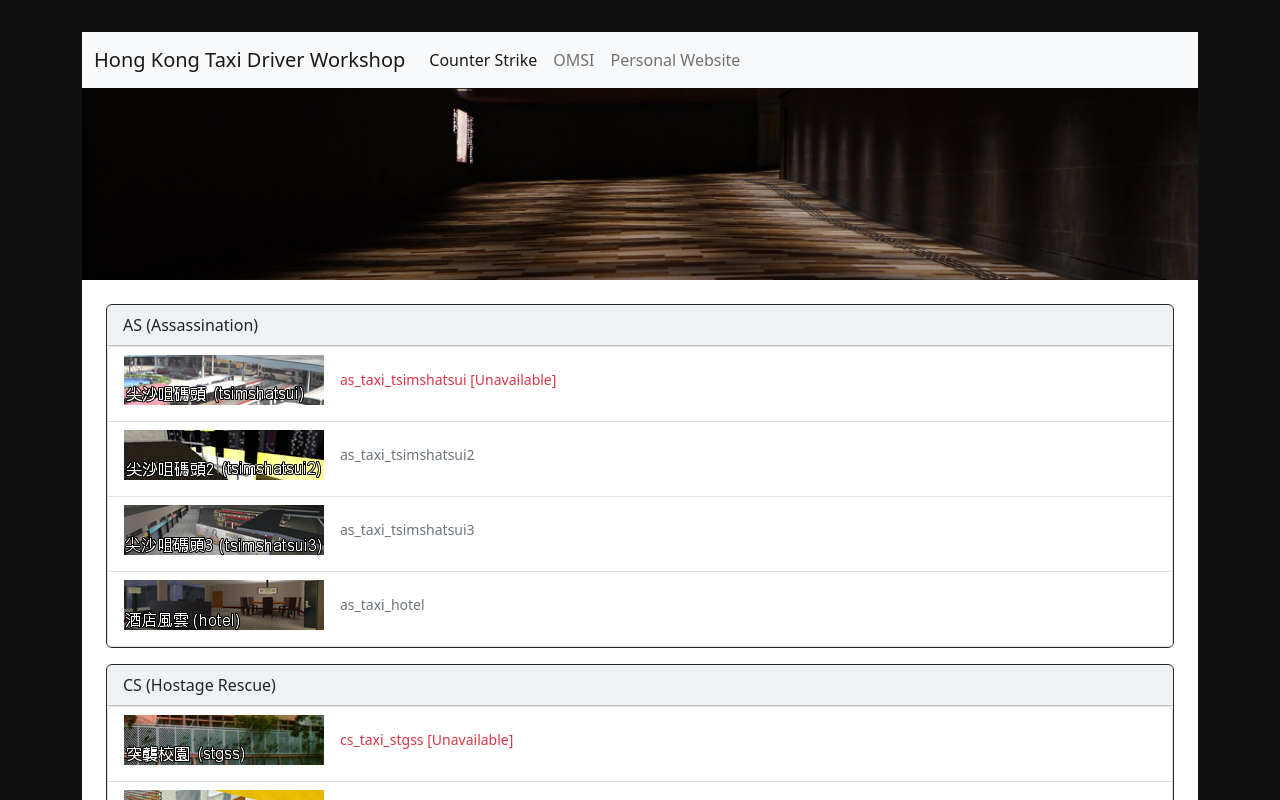
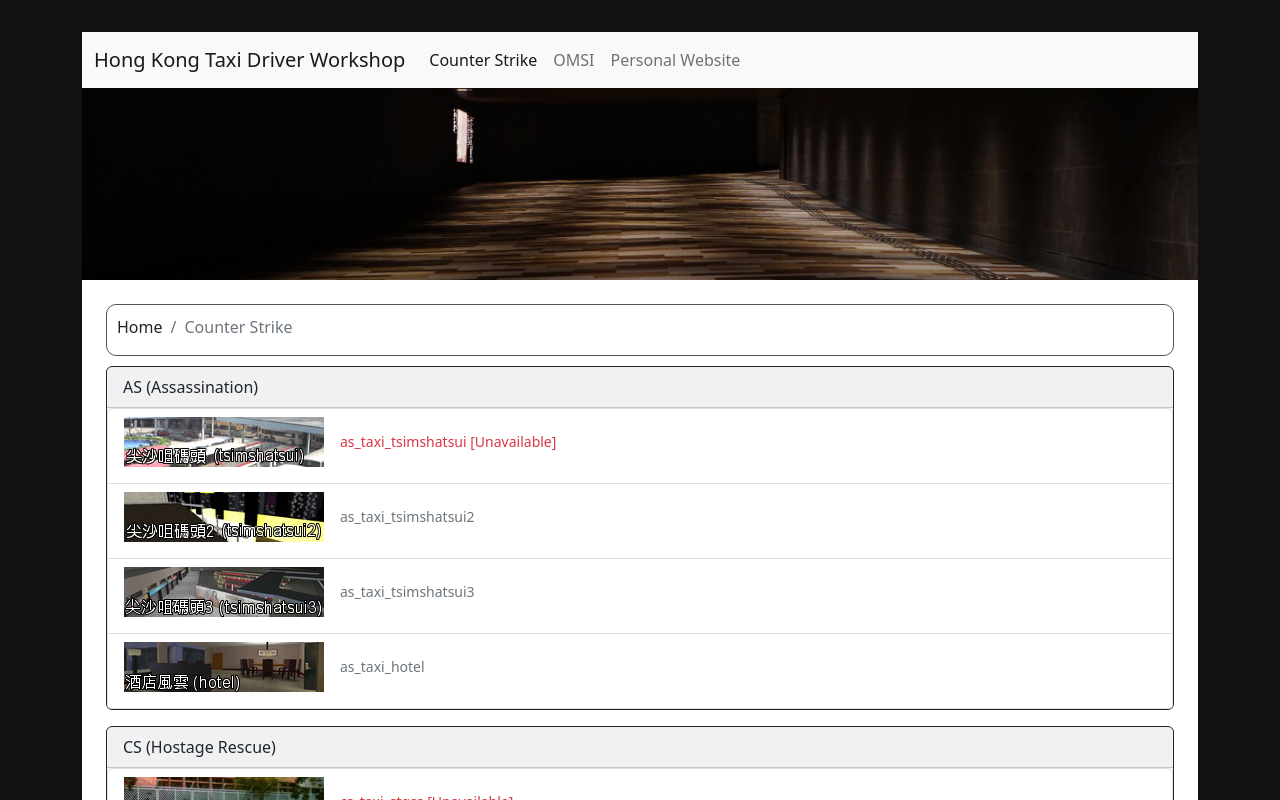
Before and after one commit to taxidriverhk/taxidriverhk-nextjs, a Next.js app: page /csmaps in a window 1280 px wide. Shown: the top 800 px of the page. Built offline with nearby package versions, Linux system fonts and the light colour scheme.

Commit message:
Defined breadcrumb component for use in the pages

```diff
--- /dev/null
+++ b/components/Breadcrumb.tsx
@@ -0,0 +1,72 @@
+import type { ReactNode } from "react";
+import BootstrapBreadcrumb from "react-bootstrap/Breadcrumb";
+
+import styles from "components/styles/Breadcrumb.module.css";
+
+type PropType = {
+  path: string;
+};
+
+type PathTitle = {
+  children?: Array<PathTitle>;
+  prefix: string;
+  title: string;
+};
+
+const PATH_TITLES = {
+  prefix: "",
+  title: "Home",
+  children: [
+    {
+      prefix: "/csmaps",
+      title: "Counter Strike",
+      children: [{ prefix: "/maps", title: "Map Details" }],
+    },
+    {
+      prefix: "/others",
+      title: "Personal Website",
+      children: [
+        { prefix: "/pages", title: "Pages" },
+        { prefix: "/books", title: "Books" },
+      ],
+    },
+  ],
+};
+
+function pathPrefixMatches(path: string, prefix: string): boolean {
+  // Allow trailing slash and other subpaths
+  return new RegExp(`${prefix}\/*.?`, "i").test(path);
+}
+
+function renderBreadcrumbItems(
+  path: string,
+  { children = [], prefix, title }: PathTitle
+): ReactNode {
+  return (
+    <>
+      {pathPrefixMatches(path, prefix) && (
+        <BootstrapBreadcrumb.Item
+          active={prefix === path || children.length === 0}
+          href={prefix.length > 0 ? prefix : "/"}
+          key={prefix}
+        >
+          {title}
+        </BootstrapBreadcrumb.Item>
+      )}
+      {children.map((child) =>
+        renderBreadcrumbItems(path, {
+          ...child,
+          prefix: `${prefix}${child.prefix}`,
+        })
+      )}
+    </>
+  );
+}
+
+export default function Breadcrumb({ path }: PropType) {
+  return (
+    <BootstrapBreadcrumb className={styles["breadcrumb-container"]}>
+      {renderBreadcrumbItems(path, PATH_TITLES)}
+    </BootstrapBreadcrumb>
+  );
+}
--- /dev/null
+++ b/components/styles/Breadcrumb.module.css
@@ -0,0 +1,7 @@
+.breadcrumb-container {
+  border: 1px solid #555555;
+  border-radius: 10px;
+  margin-bottom: 10px;
+  padding: 10px;
+  padding-bottom: 0px;
+}
--- a/pages/csmaps/index.tsx
+++ b/pages/csmaps/index.tsx
@@ -2,6 +2,7 @@ import type { GetStaticPropsResult } from "next";
 import { useRouter } from "next/router";
 import { useEffect } from "react";
 
+import Breadcrumb from "components/Breadcrumb";
 import MapSection from "components/MapSection";
 import Template from "components/Template";
 import type { MapCategory, MapItem } from "shared/config/csMapData";
@@ -16,7 +17,7 @@ type PropType = {
 
 export default function CsMaps({ categories, maps }: PropType) {
   const router = useRouter();
-  const { pathname: currentPath, query } = router;
+  const { asPath: path, pathname: currentPath, query } = router;
 
   useEffect(() => {
     const id = query.id;
@@ -27,6 +28,7 @@ export default function CsMaps({ categories, maps }: PropType) {
 
   return (
     <Template activeItemIndex={0}>
+      <Breadcrumb path={path} />
       {categories.map((category) => (
         <MapSection
           key={category.id}
--- a/pages/csmaps/maps/[id].tsx
+++ b/pages/csmaps/maps/[id].tsx
@@ -1,8 +1,10 @@
 import type { GetServerSidePropsContext, GetServerSidePropsResult } from "next";
+import { useRouter } from "next/router";
 import Button from "react-bootstrap/Button";
 import ProgressBar from "react-bootstrap/ProgressBar";
 import Table from "react-bootstrap/Table";
 
+import Breadcrumb from "components/Breadcrumb";
 import ImageCarousel from "components/ImageCarousel";
 import Template from "components/Template";
 import type { MapItem } from "shared/config/csMapData";
@@ -25,8 +27,11 @@ export default function CsMapDetails({
     version,
   },
 }: PropType) {
+  const router = useRouter();
+  const { asPath: currentPath } = router;
   return (
     <Template activeItemIndex={0}>
+      <Breadcrumb path={currentPath} />
       <h3>{name}</h3>
       {images && <ImageCarousel images={images} />}
       <Table bordered>
--- a/pages/others/books.tsx
+++ b/pages/others/books.tsx
@@ -1,5 +1,6 @@
 import { useRouter } from "next/router";
 
+import Breadcrumb from "components/Breadcrumb";
 import Template from "components/Template";
 
 export default function OthersBooks() {
@@ -7,6 +8,7 @@ export default function OthersBooks() {
   const { asPath: currentPath } = router;
   return (
     <Template activeItemIndex={2}>
+      <Breadcrumb path={currentPath} />
       <p>
         This page shares the books that I have read, am reading or wish to read.
         Most of the books are in Chinese, so the content below are mostly in
--- a/pages/others/index.tsx
+++ b/pages/others/index.tsx
@@ -13,6 +13,7 @@ import {
 } from "@fortawesome/free-solid-svg-icons";
 import { useRouter } from "next/router";
 
+import Breadcrumb from "components/Breadcrumb";
 import PersonalSection from "components/PersonalSection";
 import Template from "components/Template";
 
@@ -21,6 +22,7 @@ export default function Personal() {
   const { asPath: currentPath } = router;
   return (
     <Template activeItemIndex={2}>
+      <Breadcrumb path={currentPath} />
       <PersonalSection
         headerTitle="Portfolio"
         items={[
--- a/pages/others/pages.tsx
+++ b/pages/others/pages.tsx
@@ -1,5 +1,6 @@
 import { useRouter } from "next/router";
 
+import Breadcrumb from "components/Breadcrumb";
 import Template from "components/Template";
 
 export default function OthersPages() {
@@ -7,6 +8,7 @@ export default function OthersPages() {
   const { asPath: currentPath } = router;
   return (
     <Template activeItemIndex={2}>
+      <Breadcrumb path={currentPath} />
       <p>
         All other pages like tutorials, archives and anything interesting are
         listed below:
```
